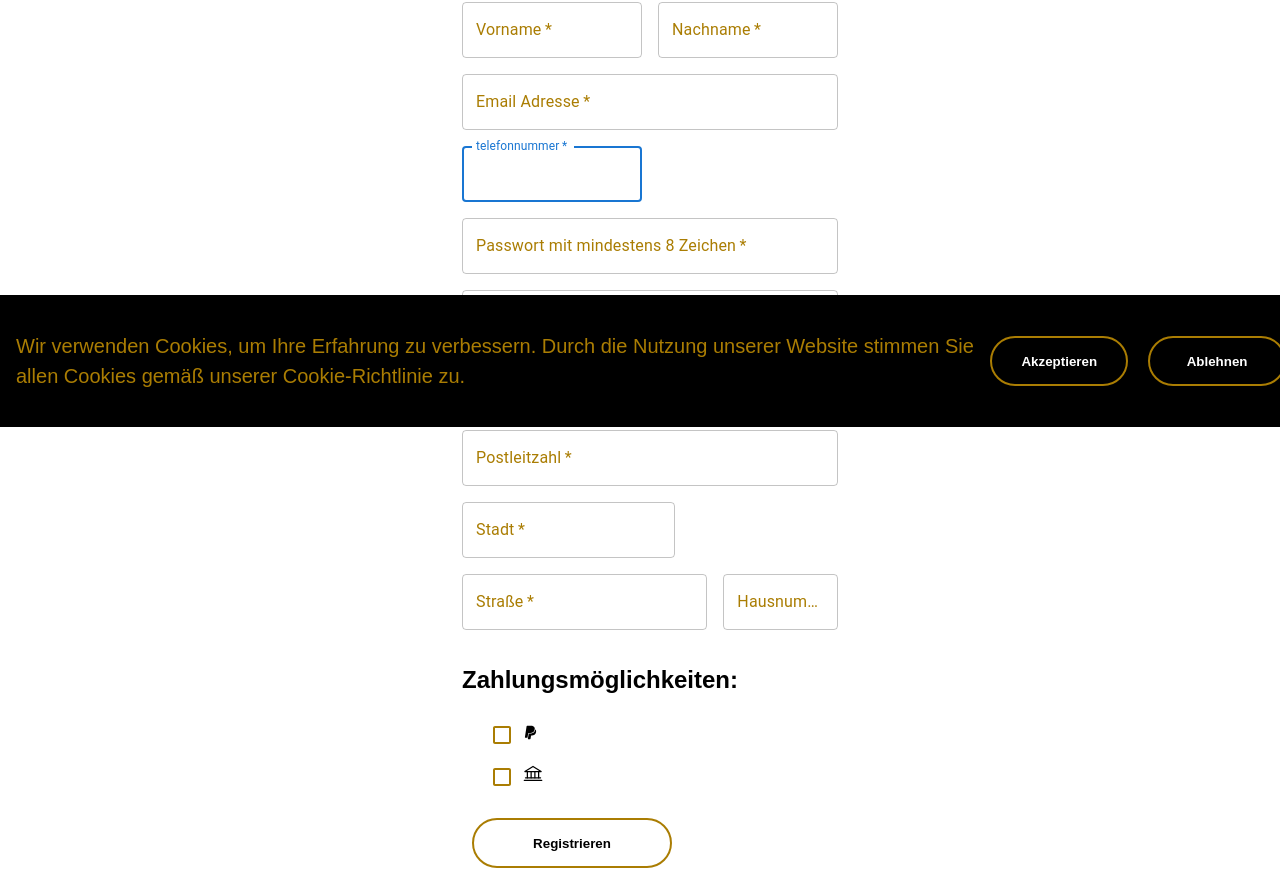
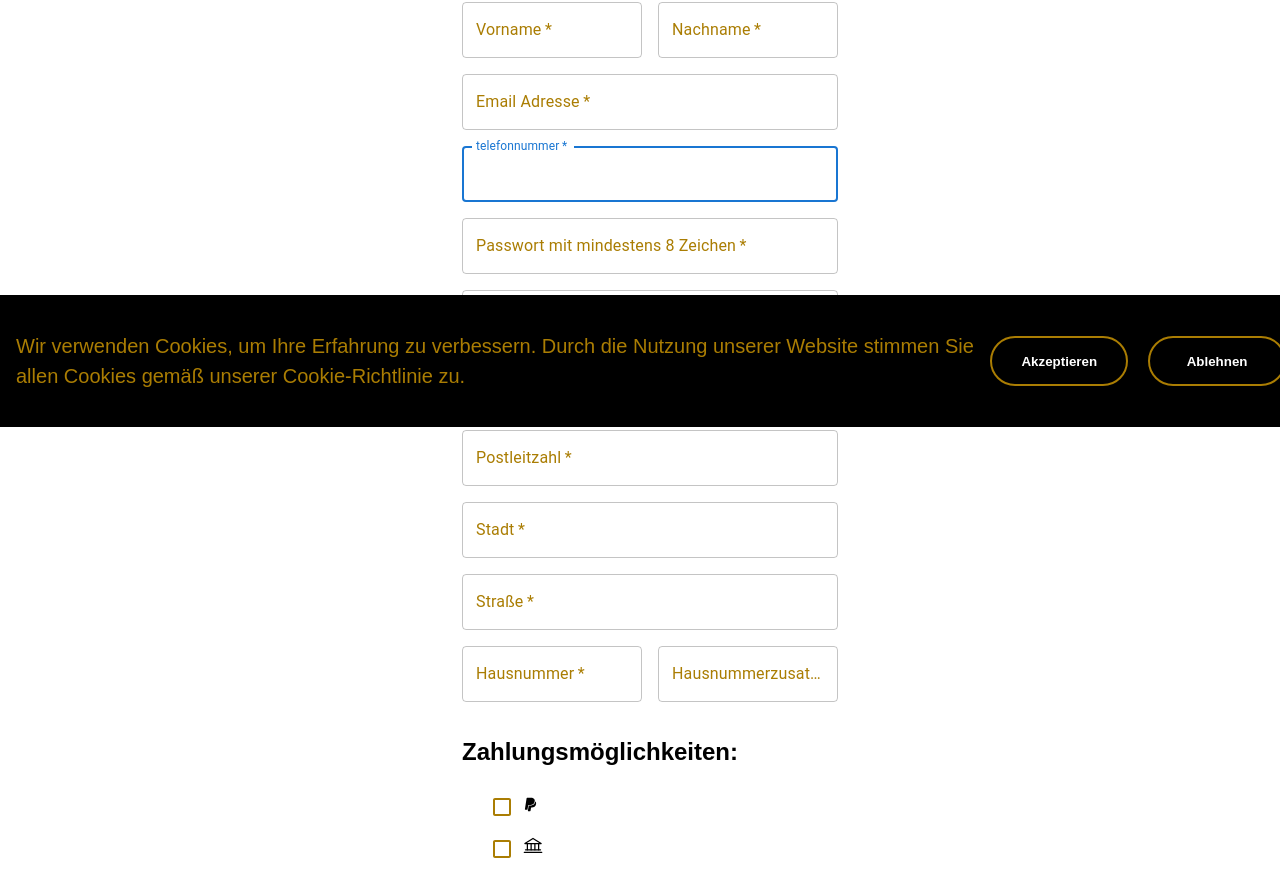
Before and after one commit to 2204Simon/Website-dynamisch, a React (Create React App) app in the folder my-app/: page /SignUp in a window 1280 px wide. Shown: the part 373-1261 px from the top of the page. Built offline with nearby package versions, Linux system fonts and the light colour scheme.

Commit message:
Add "hausnummerzusatz" field to SignUp and AdressData forms

```diff
--- a/my-app/src/pages/logIn/SignUp.tsx
+++ b/my-app/src/pages/logIn/SignUp.tsx
@@ -98,6 +98,7 @@ export default function SignUp() {
         strasse: formData.get("street") as string,
         ort: formData.get("city") as string,
         hausnummer: formData.get("hausnummer") as string,
+        hausnummerzusatz: formData.get("hausnummerzusatz") as string,
         zahlungsmethode: formData.get("payment") as string,
         bankName: formData.get("bankName") as string,
         bic: formData.get("bic") as string,
@@ -219,7 +220,7 @@ export default function SignUp() {
                   }}
                 />
               </Grid>
-              <Grid item xs={12} sm={6}>
+              <Grid item xs={12} sm={12}>
                 <TextField
                   autoComplete="telefonnumber"
                   name="telefonnummer"
@@ -301,7 +302,7 @@ export default function SignUp() {
                   }}
                 />
               </Grid>
-              <Grid item xs={12} sm={7}>
+              <Grid item xs={12} sm={12}>
                 <TextField
                   fullWidth
                   required
@@ -320,7 +321,7 @@ export default function SignUp() {
                 />
               </Grid>
 
-              <Grid item xs={12} sm={8}>
+              <Grid item xs={12} sm={12}>
                 <TextField
                   fullWidth
                   required
@@ -338,13 +339,31 @@ export default function SignUp() {
                   }}
                 />
               </Grid>
-              <Grid item xs={12} sm={4}>
+              <Grid item xs={12} sm={6}>
                 <TextField
                   fullWidth
                   required
                   id="hausnummer"
                   label="Hausnummer"
                   name="hausnummer"
+                  inputProps={{
+                    maxLength: 50,
+                  }}
+                  InputLabelProps={{
+                    sx: {
+                      backgroundColor: "white",
+                      color: colors.companycolor,
+                    },
+                  }}
+                />
+              </Grid>
+              <Grid item xs={12} sm={6}>
+                <TextField
+                  fullWidth
+                  required
+                  id="hausnummerzusatz"
+                  label="Hausnummerzusatz"
+                  name="hausnummerzusatz"
                   inputProps={{
                     maxLength: 50,
                   }}
--- a/my-app/src/pages/loggedIn/AdressData.tsx
+++ b/my-app/src/pages/loggedIn/AdressData.tsx
@@ -78,6 +78,7 @@ export default function AdressInformation(): JSX.Element {
       strasse: data.get("street") as string,
       ort: data.get("city") as string,
       hausnummer: data.get("hausnummer") as string,
+      hausnummerzusatz: data.get("hausnummerzusatz") as string,
       zahlungsmethode: selectedPayments.join(", "), // Verwenden Sie den selectedPayments Zustand
     };
     console.log(preparedData);
@@ -137,6 +138,7 @@ export default function AdressInformation(): JSX.Element {
                   },
                 }}
               />
+
               <TextField
                 fullWidth
                 required
@@ -151,6 +153,22 @@ export default function AdressInformation(): JSX.Element {
                   },
                 }}
               />
+
+              <TextField
+                fullWidth
+                required
+                id="hausnummerzusatz"
+                label="Hausnummerzusatz"
+                name="hausnummerzusatz"
+                defaultValue={editedData?.hausnummerzusatz}
+                InputLabelProps={{
+                  sx: {
+                    backgroundColor: "white",
+                    color: colors.companycolor,
+                  },
+                }}
+              />
+
               <Title>Zeitungsabonnement:</Title>
               <ZeitungsAbo
                 hasSubscription={hasSubscription}
@@ -300,6 +318,10 @@ export default function AdressInformation(): JSX.Element {
               {adressInformation?.hausnummer}
             </Paragraph>
             <Paragraph>
+              <strong>Hausnummerzusatz: </strong>
+              {adressInformation?.hausnummerzusatz}
+            </Paragraph>
+            <Paragraph>
               <strong>Zahlungsart: </strong>
               {adressInformation?.zahlungsmethode}
             </Paragraph>
```
